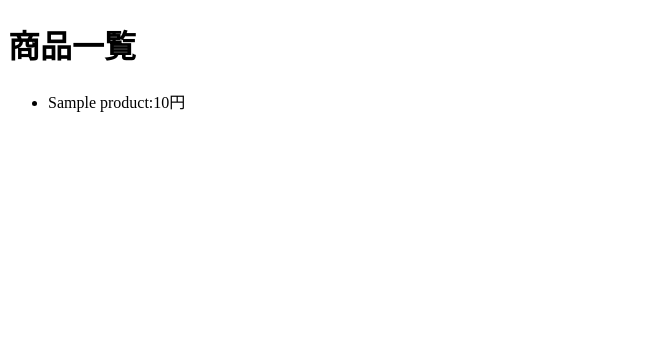
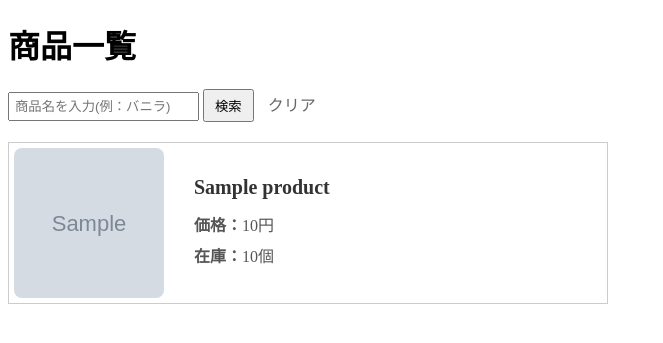
Before and after one commit to rrrisayayama0911-prog/python_ecsite, a FastAPI app: page / in a window 1280 px wide. Shown: the top 343 px of the page, without its empty margins (0-663 px from the left). Run offline with FastAPI, Linux system fonts and the light colour scheme; grey boxes marked "Sample" are stand-in pictures; a database or web service that is not in the repository returns one stand-in record (values such as "Sample title"); some libraries are stand-ins or nearby versions.

Commit message:
⑨商品画像 ⑩商品検索

```diff
--- a/main.py
+++ b/main.py
@@ -3,8 +3,10 @@ from fastapi.templating import Jinja2Templates
 from fastapi.responses import HTMLResponse,RedirectResponse
 import os
 import psycopg2
+from fastapi.staticfiles import StaticFiles
 
 app = FastAPI()
+app.mount("/static",StaticFiles(directory="static"),name="static")
 
 # テンプレートの設定
 BASE_DIR = os.path.dirname(os.path.abspath(__file__))
@@ -12,16 +14,28 @@ templates = Jinja2Templates(directory=os.path.join(BASE_DIR, "templates"))
 
 # メイン画面（ここからが②接続確認のメイン！）
 @app.get("/")
-def show_main(request: Request):
+def show_main(request: Request,keyword:str=None):
     # 1.データベースに接続する
     conn = psycopg2.connect(**DB_CONFIG)
     cur = conn.cursor()
 
-    #2.SQLを実行して、productsテーブルから全件取ってくる
-    cur.execute("SELECT id,name,price FROM products;")
+    #2.検索文字があるかどうかで、実行するSQLを切り替える
+    if keyword:
+        #検索文字がある場合（部分一致：前後に％をくっつける）
+        print(f"検索されたキーワード：{keyword}")
+        sql="SELECT id,name,price,stock,image_path FROM products WHERE name LIKE %s;"
+        #例：「バニラ」→「%バニラ%」に変換してsqlに流し込む
+        cur.execute(sql,(f"%{keyword}%",))
+
+
+    else:
+        #検索文字がない場合(全件取得)
+        cur.execute("SELECT id,name,price,stock,image_path FROM products;")
+
+
     products = cur.fetchall()#バケツ「products」に全部入れる
 
-    #3.
+    #3.ログ出力
     print("---DBから取得したデータの中身---")
     print(products)
     print(f"取得した件数：{len(products)}件")
--- a/templates/index.html
+++ b/templates/index.html
@@ -8,13 +8,33 @@
 <head>
     <meta charset="UTF-8">
     <title>商品一覧</title></head>
+
+
 <body> <h1>商品一覧</h1>
-    <ul>
-        {# 1. ループ処理：itemsの中身を1つずつ「item」という名前で取り出す#}
-        {% for item in items %}
-            {# 2. HTMLに届いた大きなバケツ items から、1匹ずつ魚を取り出して、それを item と名付けてお皿（<li>）に盛り付けます。item[0]はID、item[1]は商品名、item[2]は価格#}
-            <li>{{item[1]}}:{{item[2]}}円</li>
+    <form action="/" method="get" style="margin-bottom:20px;">
+        <input type=""text name="keyword"placeholder="商品名を入力(例：バニラ)"style="padding:5px;width250px;">
+        <button type="submit" style="padding:5px 10px;">検索</button>
+        <a href="/" style="margin-left:10px;text-decoration:none;color:#666;">クリア</a>
+    </form>
+
+       <div style="display: flex; flex-direction: column; gap: 15px;"> {% for item in items %}
+            {# 商品1つ分のボックス（無駄なタグを排除したスッキリ版） #}
+            <div style="border: 1px solid #ccc; padding: 5px; display: flex; align-items: center; width: 600px; background-color: #fff; box-sizing: border-box;">
+
+                {# 左側：画像 #}
+                <div style="width: 150px; height: 150px; flex-shrink: 0; margin-right: 30px;">
+                    <img src="{{ item[4] }}" alt="{{ item[1] }}" style="width: 100%; height: 100%; object-fit: cover; border-radius: 8px;">
+                </div>
+
+                {# 右側：商品のテキスト情報 #}
+                <div style="font-size: 16px; line-height: 1.6; flex-grow: 1;">
+                    <h3 style="margin: 0 0 10px 0; font-size: 20px; color: #333;">{{ item[1] }}</h3>
+                    <p style="margin: 5px 0; color: #555;"><strong>価格：</strong>{{ item[2] }}円</p>
+                    <p style="margin: 5px 0; color: #555;"><strong>在庫：</strong>{{ item[3] }}個</p>
+                </div>
+
+            </div>
         {% endfor %}
-    </ul>
+    </div>
 </body>
 </html>
```
Also changed, not shown: static/images/sweets_icecream01_vanilla.png (added), static/images/sweets_icecream02_strawberry.png (added), static/images/sweets_icecream05_greentea.png (added), static/images/sweets_icecream06_chocolate.png (added).
